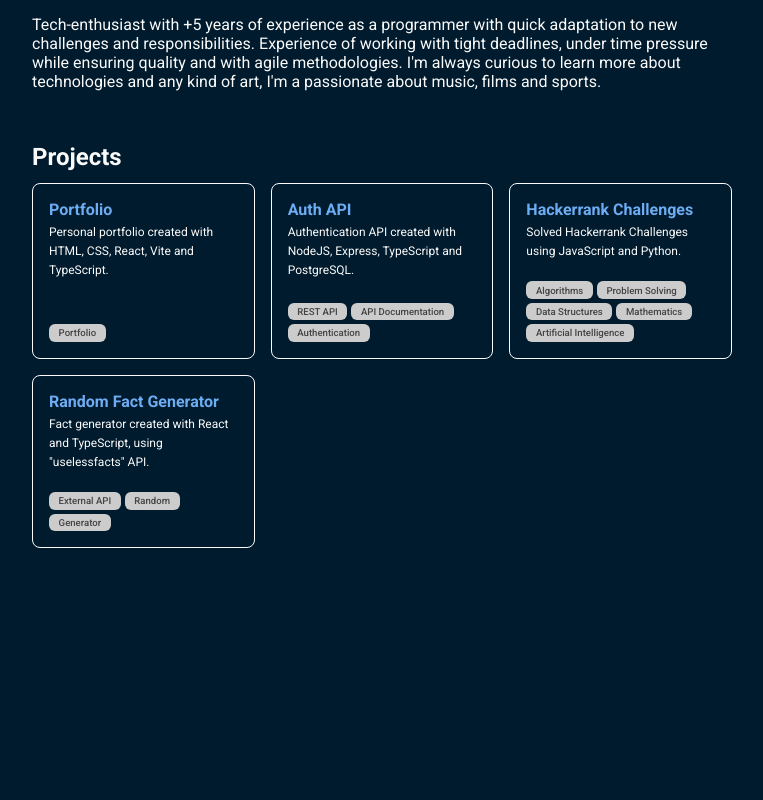
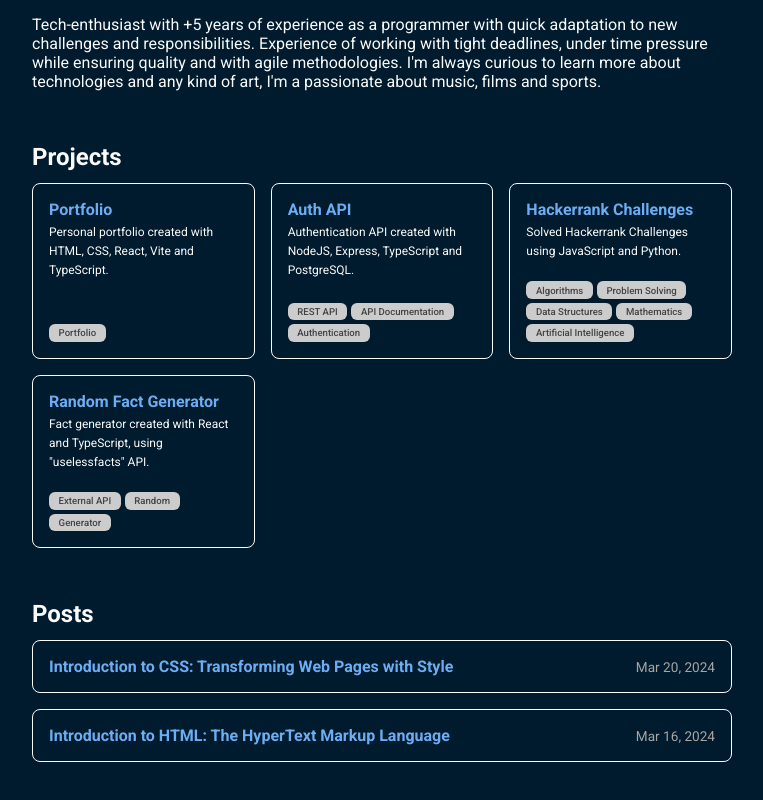
Before and after one commit to algorodev/portfolio, a React (Vite) app: page / in a window 1280 px wide. Shown: the part 310-1110 px from the top of the page, without its empty margins (258-1021 px from the left). Before the commit the page ends 970 px from the top, so only its background shows below. Built offline with nearby package versions, Linux system fonts and the light colour scheme.

Commit message:
[FEATURE] add section to home page

```diff
--- a/src/components/sections/Posts/Posts.scss
+++ b/src/components/sections/Posts/Posts.scss
@@ -14,6 +14,7 @@ a {
 
 .post {
   display: flex;
+  gap: 32px;
   border-radius: 8px;
   border: 1px solid #FAFAFA;
   padding: 16px;
--- a/src/pages/Home.tsx
+++ b/src/pages/Home.tsx
@@ -1,5 +1,6 @@
 import AboutSection from '../components/sections/About/About.tsx'
 import HeroSection from '../components/sections/Hero/Hero.tsx'
+import PostsSection from '../components/sections/Posts/Posts.tsx'
 import ProjectsSection from '../components/sections/Projects/Projects.tsx'
 import './Home.scss'
 
@@ -18,6 +19,11 @@ const Home = () => (
 			<h2 className="section-title">Projects</h2>
 			<ProjectsSection/>
 		</section>
+
+		<section className="section-container">
+			<h2 className="section-title">Posts</h2>
+			<PostsSection/>
+		</section>
 	</main>
 )
 
```
